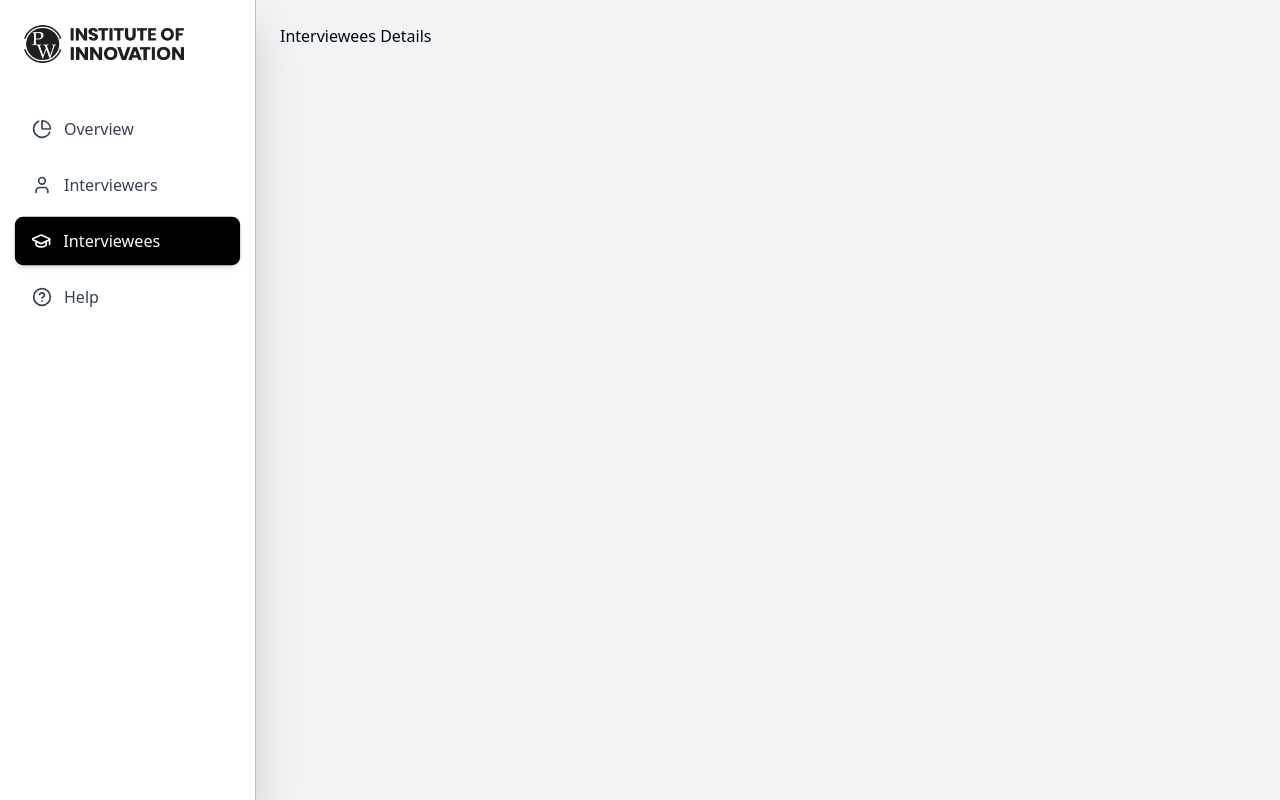
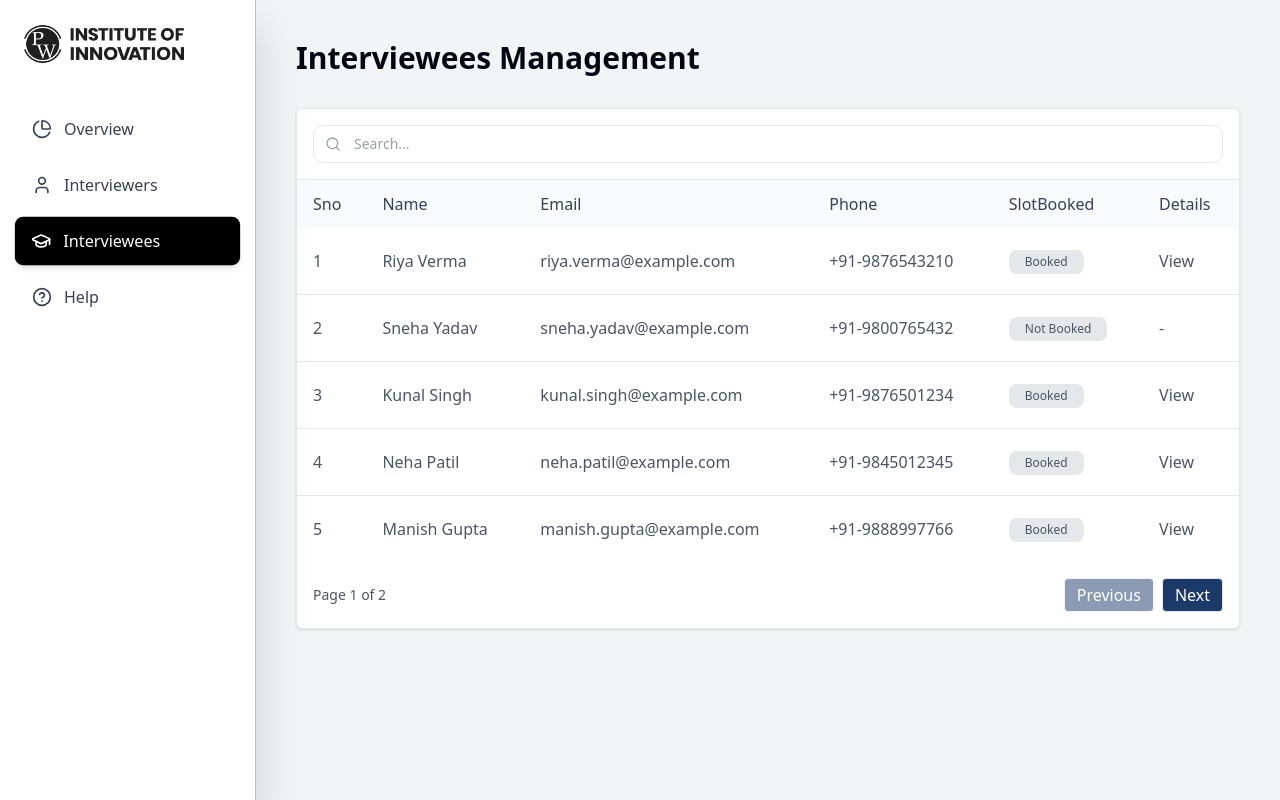
Before and after one commit to Ashutosh-pw-ioi/MeetingScheduler-frontend, a Next.js app: page /admin/interviewees in a window 1280 px wide. Built offline with nearby package versions, Linux system fonts and the light colour scheme.

Commit message:
Interviewees Section UI Added

```diff
--- /dev/null
+++ b/src/app/admin/constants/IntervieweesData.ts
@@ -0,0 +1,110 @@
+export const intervieweesData = [
+  {
+    name: "Riya Verma",
+    email: "riya.verma@example.com",
+    phone: "+91-9876543210",
+    slotBooked: true,
+    details: {
+      interviewerName: "Amit Sharma",
+      date: "2025-07-24",
+      time: "10:00 AM",
+      meetingLink: "https://meet.example.com/amit-riya",
+    },
+  },
+  {
+    name: "Sneha Yadav",
+    email: "sneha.yadav@example.com",
+    phone: "+91-9800765432",
+    slotBooked: false,
+  },
+  {
+    name: "Kunal Singh",
+    email: "kunal.singh@example.com",
+    phone: "+91-9876501234",
+    slotBooked: true,
+    details: {
+      interviewerName: "Amit Sharma",
+      date: "2025-07-24",
+      time: "11:00 AM",
+      meetingLink: "https://meet.example.com/amit-kunal",
+    },
+  },
+  {
+    name: "Neha Patil",
+    email: "neha.patil@example.com",
+    phone: "+91-9845012345",
+    slotBooked: true,
+    details: {
+      interviewerName: "Amit Sharma",
+      date: "2025-07-25",
+      time: "09:30 AM",
+      meetingLink: "https://meet.example.com/amit-neha",
+    },
+  },
+  {
+    name: "Manish Gupta",
+    email: "manish.gupta@example.com",
+    phone: "+91-9888997766",
+    slotBooked: true,
+    details: {
+      interviewerName: "Priya Nair",
+      date: "2025-07-24",
+      time: "09:00 AM",
+      meetingLink: "https://meet.example.com/priya-manish",
+    },
+  },
+  {
+    name: "Shruti Rao",
+    email: "shruti.rao@example.com",
+    phone: "+91-9811122233",
+    slotBooked: true,
+    details: {
+      interviewerName: "Priya Nair",
+      date: "2025-07-24",
+      time: "10:00 AM",
+      meetingLink: "https://meet.example.com/priya-shruti",
+    },
+  },
+  {
+    name: "Tanya Shah",
+    email: "tanya.shah@example.com",
+    phone: "+91-9898989898",
+    slotBooked: true,
+    details: {
+      interviewerName: "Karthik Iyer",
+      date: "2025-07-23",
+      time: "03:00 PM",
+      meetingLink: "https://meet.example.com/karthik-tanya",
+    },
+  },
+  {
+    name: "Nikhil Rao",
+    email: "nikhil.rao@example.com",
+    phone: "+91-9877001122",
+    slotBooked: true,
+    details: {
+      interviewerName: "Karthik Iyer",
+      date: "2025-07-24",
+      time: "01:00 PM",
+      meetingLink: "https://meet.example.com/karthik-nikhil",
+    },
+  },
+  {
+    name: "Aisha Khan",
+    email: "aisha.khan@example.com",
+    phone: "+91-9833445566",
+    slotBooked: true,
+    details: {
+      interviewerName: "Rajeev Ranjan",
+      date: "2025-07-25",
+      time: "11:30 AM",
+      meetingLink: "https://meet.example.com/rajeev-aisha",
+    },
+  },
+  {
+    name: "Kabir Sinha",
+    email: "kabir.sinha@example.com",
+    phone: "+91-9812345678",
+    slotBooked: false,
+  },
+];
--- a/src/app/admin/interviewees/IntervieweesSection.tsx
+++ b/src/app/admin/interviewees/IntervieweesSection.tsx
@@ -1,3 +1,188 @@
+"use client";
+
+import React, { useState, useEffect } from "react";
+import { intervieweesData } from "../constants/IntervieweesData";
+import SimpleTable from "../../Table/SimpleTable";
+import EmptyList from "@/app/interviewer/EmptyList";
+import {
+  UserRound,
+  CalendarDays,
+  Clock,
+  Link2,
+  X as CloseIcon,
+} from "lucide-react";
+
+interface Interviewee {
+  name: string;
+  email: string;
+  phone: string;
+  slotBooked: boolean;
+  details: {
+    interviewerName: string;
+    date: string;
+    time: string;
+    meetingLink: string;
+  };
+}
+
+interface IntervieweeTableData {
+  sno: number;
+  name: string;
+  email: string;
+  phone: string;
+  slotBooked: string;
+  details: string;
+}
+
+function DetailsModal({
+  interviewee,
+  isOpen,
+  onClose,
+}: {
+  interviewee: Interviewee | null;
+  isOpen: boolean;
+  onClose: () => void;
+}) {
+  if (!isOpen || !interviewee) return null;
+
+  const { details } = interviewee;
+
+  return (
+    <div className="fixed inset-0 bg-black/25 backdrop-blur-md flex items-center justify-center z-50 shadow-2xl">
+      <div className="bg-white rounded-lg p-6 max-w-lg w-full mx-4 max-h-[80vh] overflow-y-auto">
+        <div className="flex justify-between items-center mb-4">
+          <h2 className="text-xl font-bold">
+            Meeting Details for {interviewee.name}
+          </h2>
+          <button
+            onClick={onClose}
+            className="text-gray-500 hover:text-gray-700 w-8 h-8 flex items-center justify-center rounded-full hover:bg-gray-100 cursor-pointer"
+            aria-label="Close modal"
+          >
+            <CloseIcon size={20} />
+          </button>
+        </div>
+
+        <div className="grid grid-cols-1 gap-4 text-gray-700">
+          <div className="flex items-start gap-3">
+            <UserRound className="mt-1" size={20} />
+            <div>
+              <strong>Interviewer:</strong>
+              <p>{details.interviewerName}</p>
+            </div>
+          </div>
+
+          <div className="flex items-start gap-3">
+            <CalendarDays className="mt-1" size={20} />
+            <div>
+              <strong>Date:</strong>
+              <p>{details.date}</p>
+            </div>
+          </div>
+
+          <div className="flex items-start gap-3">
+            <Clock className="mt-1" size={20} />
+            <div>
+              <strong>Time:</strong>
+              <p>{details.time}</p>
+            </div>
+          </div>
+
+          <div className="flex items-start gap-3">
+            <Link2 className="mt-1" size={20} />
+            <div>
+              <strong>Meeting Link:</strong>
+              <p>
+                <a
+                  href={details.meetingLink}
+                  target="_blank"
+                  rel="noopener noreferrer"
+                  className="underline text-blue-700 hover:text-blue-900 break-all"
+                >
+                  {details.meetingLink}
+                </a>
+              </p>
+            </div>
+          </div>
+        </div>
+      </div>
+    </div>
+  );
+}
+
 export default function IntervieweesSection() {
-  return <div>Interviewees Details</div>;
+  const [selectedInterviewee, setSelectedInterviewee] =
+    useState<Interviewee | null>(null);
+  const [isModalOpen, setIsModalOpen] = useState(false);
+
+  const tableData: IntervieweeTableData[] = intervieweesData.map(
+    (i, index) => ({
+      sno: index + 1,
+      name: i.name,
+      email: i.email,
+      phone: i.phone,
+      slotBooked: i.slotBooked ? "Booked" : "Not Booked",
+      details: i.slotBooked ? "View" : "-",
+    })
+  );
+
+  const handleViewDetails = (row: IntervieweeTableData) => {
+    const fullData = intervieweesData.find((d) => d.email === row.email);
+    if (fullData && fullData.slotBooked && fullData.details) {
+      setSelectedInterviewee(fullData);
+      setIsModalOpen(true);
+    }
+  };
+
+  const closeModal = () => {
+    setSelectedInterviewee(null);
+    setIsModalOpen(false);
+  };
+
+  useEffect(() => {
+    const handleEscape = (e: KeyboardEvent) => {
+      if (e.key === "Escape" && isModalOpen) closeModal();
+    };
+
+    if (isModalOpen) {
+      document.addEventListener("keydown", handleEscape);
+      document.body.style.overflow = "hidden";
+    }
+
+    return () => {
+      document.removeEventListener("keydown", handleEscape);
+      document.body.style.overflow = "unset";
+    };
+  }, [isModalOpen]);
+
+  return (
+    <div className="p-4 relative">
+      {intervieweesData.length > 0 ? (
+        <div className="w-full">
+          <div className="text-3xl font-bold mb-8">Interviewees Management</div>
+
+          <SimpleTable
+            data={tableData}
+            searchFields={["name", "email"]}
+            itemsPerPage={5}
+            badgeFields={["slotBooked"]}
+            onCellClick={(row, column) => {
+              if (column === "details")
+                handleViewDetails(row as IntervieweeTableData);
+            }}
+          />
+        </div>
+      ) : (
+        <div className="h-screen">
+          <EmptyList taskType="interviewees" />
+        </div>
+      )}
+
+      <DetailsModal
+        interviewee={selectedInterviewee}
+        isOpen={isModalOpen}
+        onClose={closeModal}
+      />
+    </div>
+  );
 }
```
